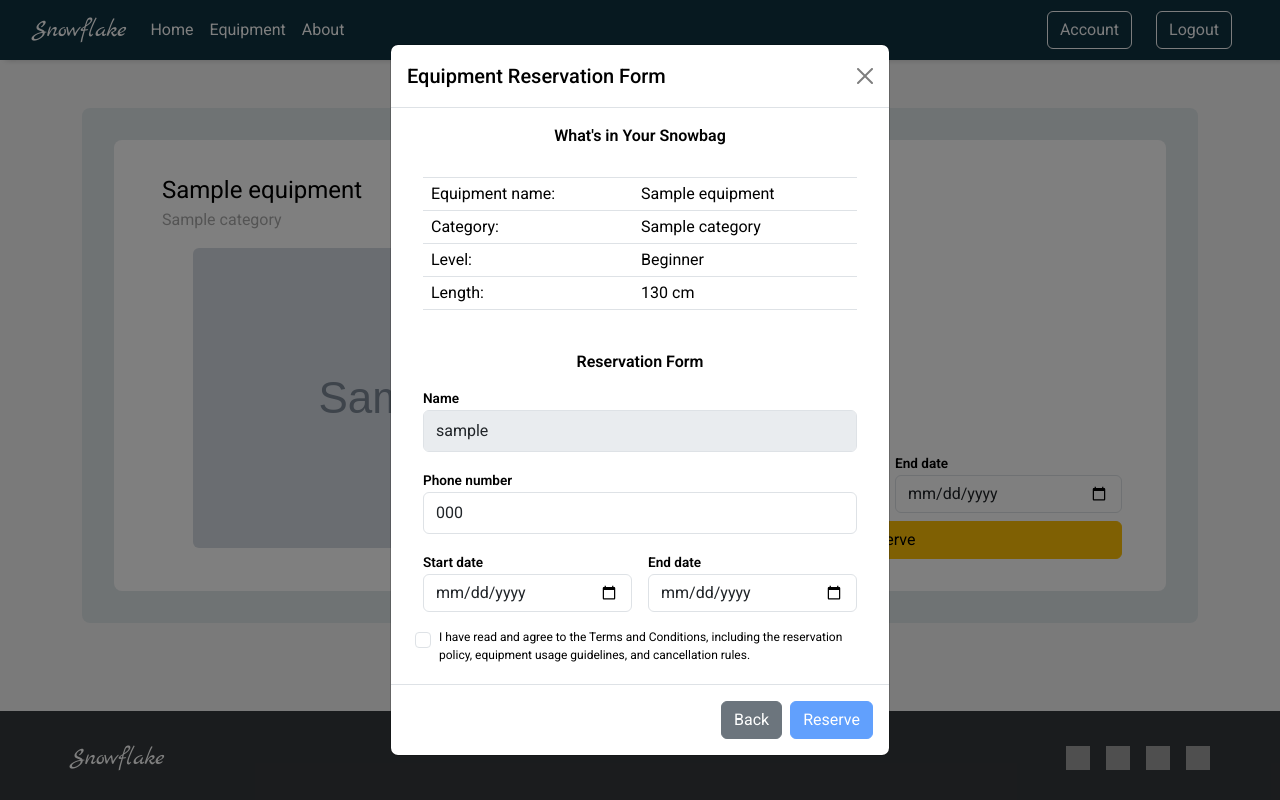
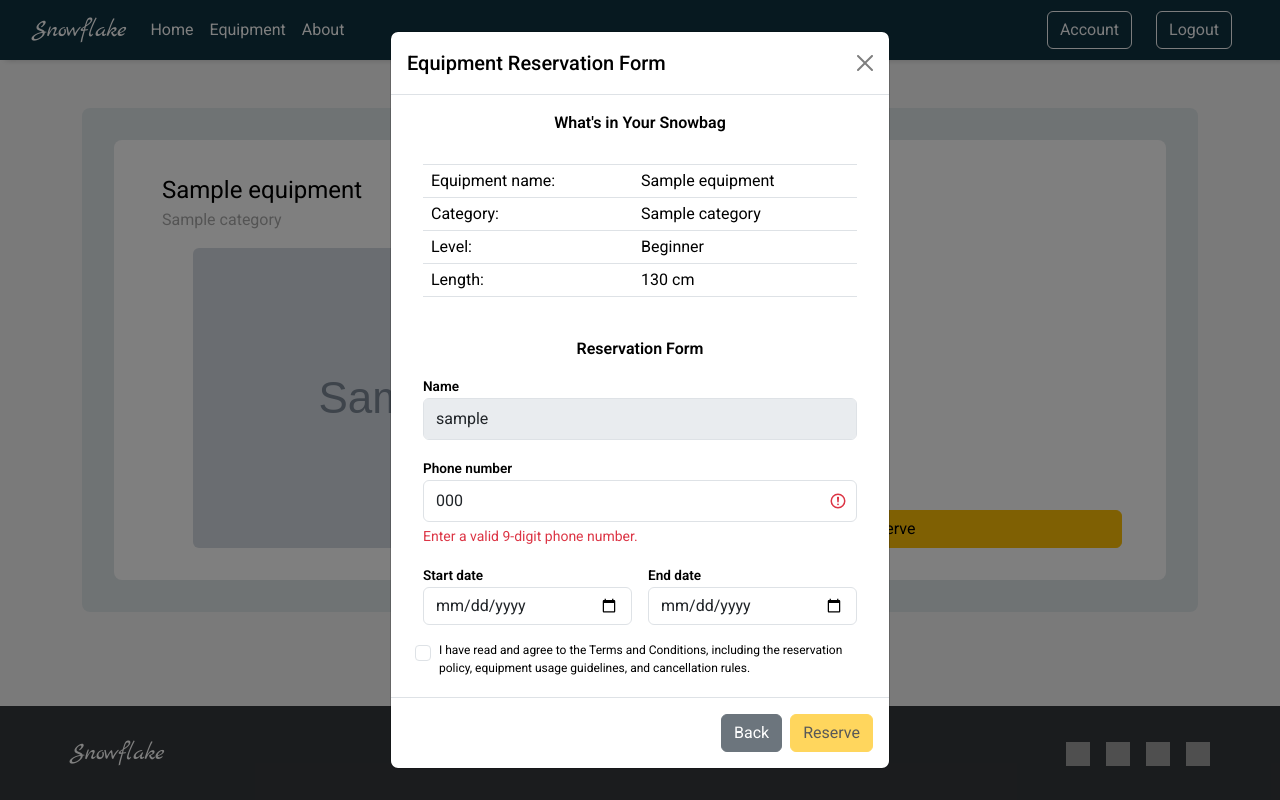
Before and after one commit to szewczem/django-snowflake, a Django app: page /equipment/1 in a window 1280 px wide, after a click on "Reserve". Run offline with Django 5.2, Linux system fonts and the light colour scheme; a user stored in the database is signed in; tables that the repository leaves empty hold one stand-in row (values such as "Sample post"); grey boxes marked "Sample" are stand-in pictures; some web fonts are replaced; grey boxes are pictures that could not be loaded.

Commit message:
updated logic in reservation form

```diff
--- a/reservations/templates/reservations/equipment_detail.html
+++ b/reservations/templates/reservations/equipment_detail.html
@@ -39,7 +39,7 @@
                             {% if user.is_authenticated %}
                             <form method="POST" class="detail-form-container">
                                 {% csrf_token %}
-                                <div class="row g-3">
+                                {% comment %} <div class="row g-3">
                                     <div class="form-group col-md-6">
                                         <label class="label" for="startDate">Start date</label>
                                         <input type="date" class="form-control" id="detail-start-date" name="start_date" value="{{ start_date }}" required>
@@ -48,7 +48,7 @@
                                         <label class="label" for="endDate">End date</label>
                                         <input type="date" class="form-control" id="detail-end-date" name="end_date" value="{{ end_date }}" required>
                                     </div>
-                                </div>
+                                </div> {% endcomment %}
                                 <div class="row g-3">
                                     <div class="d-grid gap-2 col-12">
                                         <button type="button" class="btn btn-warning btn-block reserve-btn" data-bs-toggle="modal" data-bs-target="#exampleModal">
@@ -59,7 +59,7 @@
                             </form>
                             {% else %}
                             <form method="POST" action="." class="detail-form-container">
-                                <div class="row g-3">
+                                {% comment %} <div class="row g-3">
                                     <div class="form-group col-md-6">
                                         <label class="label" for="startDate">Start date</label>
                                         <input type="date" class="form-control" id="detail-start-date" name="start_date" value="{{ start_date }}" disabled>
@@ -68,7 +68,7 @@
                                         <label class="label" for="endDate">End date</label>
                                         <input type="date" class="form-control" id="detail-end-date" name="end_date" value="{{ end_date }}" disabled>
                                     </div>
-                                </div>
+                                </div> {% endcomment %}
                                 <div class="row g-3">
                                     <div class="d-grid gap-2 col-12" tabindex="0" data-bs-toggle="tooltip" data-bs-title="Login to make reservation">
                                         <button type="button" class="btn btn-warning btn-block reserve-btn" disabled>Reserve</button>
@@ -137,22 +137,22 @@
                             <label class="label" for="phone-number">Phone number</label>
                             <input class="form-control py-2 border-right-0 border" type="text" id='phone-number' name='reservation_phone_number' placeholder="Phone number" value="{{ phone_number }}">
                             <div id="phone-error" class="invalid-feedback d-none">
-                                Enter a valid 9-digit phone number.
                             </div>
                         </div>
                         <div class="form-group col-md-6">
                             <label class="label" for="reservation-start-date">Start date</label>
-                            <input type="date" class="form-control" id="reservation-start-date" name="start_date" value="{{ start_date }}">
+                            <input type="date" class="form-control border-right-0 border" id="reservation-start-date" name="start_date" value="{{ start_date }}">
                         </div>
                         <div class="form-group col-md-6">
                             <label class="label" for="reservation-end-date">End date</label>
-                            <input type="date" class="form-control" id="reservation-end-date" name="end_date" value="{{ end_date }}">
+                            <input type="date" class="form-control border-right-0 border" id="reservation-end-date" name="end_date" value="{{ end_date }}">
                         </div>
-                        <div id="date-error" class="invalid-feedback d-none">
-                            Date input invalid, please provide the reservation date.
+                        <div class="col-12 date-error-div">
+                            <div id="date-error" class="invalid-feedback d-none">
+                            </div>
                         </div>
                         <div class="form-check">
-                            <input class="form-check-input" type="checkbox" value="" id="check-agreement">
+                            <input class="form-check-input warning-check" type="checkbox" value="" id="check-agreement">
                             <label class="form-check-label text-small" for="checkDefault">
                                 I have read and agree to the Terms and Conditions, including the reservation policy, equipment usage guidelines, and cancellation rules.
                             </label>
@@ -161,7 +161,7 @@
                 </div>
                 <div class="modal-footer">
                     <button type="button" class="btn btn-secondary" data-bs-dismiss="modal">Back</button>
-                    <button type="submit" class="btn btn-primary disabled" id="reserve-btn">Reserve</button>
+                    <button type="submit" class="btn btn-warning disabled" id="reserve-btn">Reserve</button>
                 </div>
             </form>
             {% endif %}
--- a/reservations/views.py
+++ b/reservations/views.py
@@ -37,11 +37,18 @@ class EquipmentListView(ListView):
     def is_valid_dates(self):
         start_date_form = self.request.GET.get('start_date')
         end_date_form = self.request.GET.get('end_date')
+        today = dateformat.format(timezone.now().date(), 'Y-m-d')
+
+        if (start_date_form and start_date_form < today):
+            start_date_form = today
+
+        if (end_date_form and end_date_form < today):
+            end_date_form = today
 
         if start_date_form and not end_date_form:
             end_date_form = start_date_form
         elif not start_date_form and end_date_form:
-            start_date_form = dateformat.format(timezone.now().date(), 'Y-m-d')
+            start_date_form = today
         elif start_date_form and end_date_form and start_date_form > end_date_form:
             start_date_form, end_date_form = end_date_form, start_date_form
 
--- a/static/css/style.css
+++ b/static/css/style.css
@@ -249,6 +249,22 @@ a:hover {
   padding-bottom: 1.5rem;
 }
 
+.invalid-feedback {
+  display: block;
+}
+
+.date-error-div {
+  margin: 0;
+}
+
+.warning-check:checked {
+  background-color: #ffc107;
+  border-color: #ffc107;
+}
+.warning-check:focus {
+  box-shadow: 0 0 0 0.25rem rgba(255, 193, 7, 0.25);
+}
+
 
 /***** users_account *****/
 .user_reservation {
--- a/static/js/main.js
+++ b/static/js/main.js
@@ -27,58 +27,83 @@ document.addEventListener('DOMContentLoaded', function () {
   })
 })
 
-// getting dates from equipment_detail to modal
-const modal = document.getElementById('exampleModal');
+// // getting dates from equipment_detail to modal
+// const modal = document.getElementById('exampleModal');
 
-modal.addEventListener('show.bs.modal', function () {
-  const detailStartDate = document.getElementById('detail-start-date').value;
-  const detailEndDate = document.getElementById('detail-end-date').value;
+// modal.addEventListener('show.bs.modal', function () {
+//   const startDateInput = document.getElementById('reservation-start-date');
+//   const endDateInput = document.getElementById('reservation-end-date');
 
-  document.getElementById('reservation-start-date').value = detailStartDate;
-  document.getElementById('reservation-end-date').value = detailEndDate;
-});
+//   const detailStartDate = document.getElementById('detail-start-date').value;
+//   const detailEndDate = document.getElementById('detail-end-date').value;
+
+//   if (!startDateInput.value) {
+//     startDateInput.value = detailStartDate;
+//   }
+//   if (!endDateInput.value) {
+//     endDateInput.value = detailEndDate;
+//   }
+// });
 
 
-/// phone number validation, only digits ///
+// Reservation form validation //
 document.addEventListener("DOMContentLoaded", function () {
   const phoneInput = document.getElementById("phone-number");
-  const feedback = document.getElementById("phone-error");
-  const reserveBtn = document.getElementById("reserveBtn");
+  const startDateInput = document.getElementById("reservation-start-date");
+  const endDateInput = document.getElementById("reservation-end-date");
+  const checkbox = document.getElementById("check-agreement");
+  const reserveBtn = document.getElementById("reserve-btn");
 
-  if (!phoneInput) return;
+  const phoneFeedback = document.getElementById("phone-error");
+  const dateError = document.getElementById("date-error");
 
+
+  function setValid(input, feedback) {
+    input.classList.add("is-valid");
+    input.classList.remove("is-invalid");
+    feedback.classList.add("d-none");
+  }
+
+  function setInvalid(input, feedback, message) {
+    input.classList.add("is-invalid");
+    input.classList.remove("is-valid");
+    feedback.textContent = message;
+    feedback.classList.remove("d-none");
+  }
+
+  // Phone number validation //
   const phoneRegex = /^[0-9]{9}$/;
 
-  // Validate input
-  phoneInput.addEventListener("blur", function () {
+  if(phoneInput.value) {
+    validatePhoneInput();
+  }
+
+  // Full phone validation with feedback (only on blur)
+  function validatePhoneInput() {
     const value = phoneInput.value;
     const isValid = phoneRegex.test(value);
 
     if (value === "") {
       phoneInput.classList.remove("is-valid", "is-invalid");
-      feedback.classList.add("d-none");
-      reserveBtn.classList.add("disabled");
+      phoneFeedback.classList.add("d-none");
     } else if (isValid) {
-      phoneInput.classList.add("is-valid");
-      phoneInput.classList.remove("is-invalid");
-      feedback.classList.add("d-none");
-      reserveBtn.classList.remove("disabled");
+      setValid(phoneInput, phoneFeedback)
+      return true;
     } else {
-      phoneInput.classList.add("is-invalid");
-      phoneInput.classList.remove("is-valid");
-      feedback.classList.remove("d-none");
-      reserveBtn.classList.add("disabled");
+      setInvalid(phoneInput, phoneFeedback, 'Enter a valid 9-digit phone number.')
+      return false;
     }
-  });
+    return false;
+  }
 
-  // Allow only digits during typing
+  // Allow only digits
   phoneInput.addEventListener("keypress", function (event) {
     if (!/^\d$/.test(event.key)) {
       event.preventDefault();
     }
   });
 
-  // Clean pasted content and insert digits only
+  // Handle paste for digits only
   phoneInput.addEventListener("paste", function (event) {
     event.preventDefault();
     const paste = event.clipboardData.getData("text");
@@ -88,18 +113,93 @@ document.addEventListener("DOMContentLoaded", function () {
     const selectionStart = phoneInput.selectionStart;
     const selectionEnd = phoneInput.selectionEnd;
 
-    // Insert cleaned digits
     phoneInput.value =
       currentValue.slice(0, selectionStart) + digitsOnly + currentValue.slice(selectionEnd);
 
-    // Move cursor after pasted content
     const newCursorPos = selectionStart + digitsOnly.length;
     setTimeout(() => {
       phoneInput.setSelectionRange(newCursorPos, newCursorPos);
-      validatePhoneInput(); // Trigger validation after paste
+      validatePhoneInput();
+      validateReservationForm();
     }, 0);
   });
 
-  // Re-validate after change in input
-  phoneInput.addEventListener("input", validatePhoneInput);
+
+  // Date fields validation //
+  let wasEndDateFocused = false;
+
+  endDateInput.addEventListener("focus", function () {
+    wasEndDateFocused = true;
+  });
+
+  // Full date validation with feedback (used only on date inputs)
+  function validateDateInputs() {
+    const startDate = startDateInput.value;
+    const endDate = endDateInput.value;
+
+    startDateInput.classList.remove("is-valid", "is-invalid");
+    endDateInput.classList.remove("is-valid", "is-invalid");
+    dateError.classList.add("d-none");
+    dateError.textContent = "";
+
+    if (!startDate && endDate) {
+      dateError.textContent = "Please fill out both start and end dates.";
+      dateError.classList.remove("d-none");
+      if (!startDate) startDateInput.classList.add("is-invalid");
+      if (!endDate && wasEndDateFocused) endDateInput.classList.add("is-invalid");
+      return false;
+    } else if (startDate && !endDate && wasEndDateFocused) {
+      setInvalid(endDateInput, dateError, "Please fill out both start and end dates.");
+      return false;
+    } else if (startDate && endDate) {
+      const start = new Date(startDate);
+      const end = new Date(endDate);
+      if (end < start) {
+        setInvalid(endDateInput, dateError, "End date must be after or the same as start date.");
+        return false;
+      } else {
+        setValid(endDateInput, dateError);
+        setValid(startDateInput, dateError);
+        return true;
+      }
+    }
+    return false;
+  }
+
+  if (startDateInput.value && endDateInput.value) {
+    validateDateInputs();
+  }
+
+  // Enables or disables the Reserve button
+  function validateReservationForm() {
+    const isPhoneValid = validatePhoneInput();
+    const isDateValid = validateDateInputs();
+    const isChecked = checkbox.checked;
+
+    if (isPhoneValid && isDateValid && isChecked) {
+      reserveBtn.classList.remove("disabled");
+    } else {
+      reserveBtn.classList.add("disabled");
+    }
+  }
+
+  // Validate phone input only on blur
+  phoneInput.addEventListener("blur", function () {
+    validatePhoneInput();
+    validateReservationForm();
+  });
+
+  // Validate dates inputs
+  startDateInput.addEventListener("input", function () {
+    validateDateInputs();
+    validateReservationForm();
+  });
+
+  endDateInput.addEventListener("input", function () {
+    validateDateInputs();
+    validateReservationForm();
+  });
+
+  // Checkbox change
+  checkbox.addEventListener("change", validateReservationForm);
 });
```
Also changed, not shown: templates/about.html (+5 -2 lines), reservations/templates/reservations/equipment_list.html (line endings or trailing spaces).
